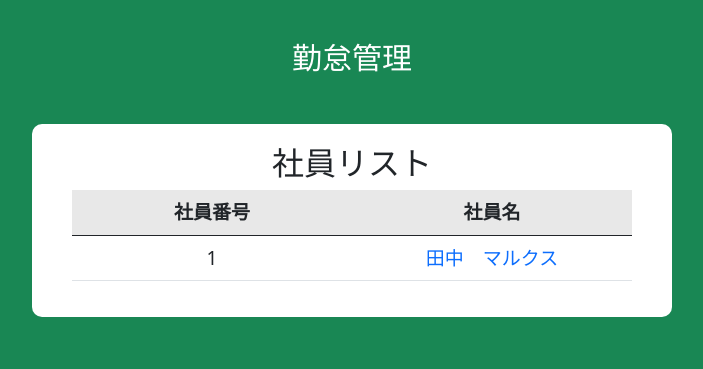
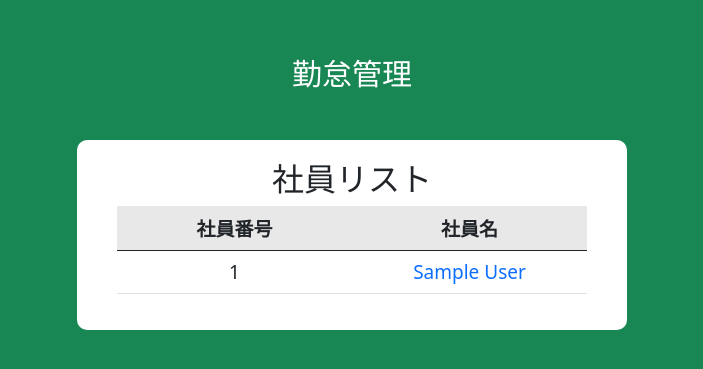
Before and after one commit to fukudadairin/work, a PHP site: page /admin/user_list.php in a window 1280 px wide. Shown: the top 369 px of the page, without its empty margins (288-991 px from the left). Run offline with PHP 8.4, Linux system fonts and the light colour scheme; tables that the repository leaves empty or names only in its code hold one stand-in row (values such as "Sample post").

Commit message:
r402262019管理者の社員リストまで

```diff
--- a/admin/user_list.php
+++ b/admin/user_list.php
@@ -1,3 +1,39 @@
+<?php
+echo "<pre>";
+
+require_once(dirname(__FILE__) . "/../config/config.php");
+require_once(dirname(__FILE__) . "/../function.php");
+session_start();
+
+
+$pdo  = connect_db();
+$sql = "SELECT id,login_id,name,login_password,auth_type FROM user ";
+$stmt = $pdo->prepare($sql);
+$stmt->execute();
+$admin_all_user = $stmt->fetchAll(PDO::FETCH_UNIQUE);
+$_SESSION["admin_all_user"] = $admin_all_user;
+$admin_all_user = $_SESSION["admin_all_user"];
+
+
+$pdo  = connect_db();
+$sql = "SELECT COUNT(*) FROM user";
+$stmt = $pdo->prepare($sql);
+$stmt->execute();
+$admin_listCount = $stmt->fetch();
+$_SESSION["admin_listCount"] = $admin_listCount;
+$admin_listCount = $_SESSION["admin_listCount"];
+$admin_listCount = $admin_listCount["COUNT(*)"];
+
+// 検証用
+// var_dump($admin_all_user);
+// var_dump($admin_all_user[$i]);
+// var_dump($_SESSION);
+
+echo "</pre>";
+
+?>
+
+
 <!DOCTYPE html>
 <html lang="ja">
 
@@ -14,20 +50,36 @@
     <h1 class="text-white">勤怠管理</h1>
 
     <section class="aaa">
-        <form action="./index.php" class="from_user_list">
+        <form action="./index.php" class="admin_user_list">
             <h2>社員リスト</h2>
             <table class="table">
                 <thead>
                     <tr class="bg-light">
-                        <th scope="col" class="fw-bold">社員番号</th>
-                        <th scope="col" class="fw-bold">社員名</th>
+                        <th scope="col" class="fw-bold text-center">社員番号</th>
+                        <th scope="col" class="fw-bold text-center">社員名</th>
                     </tr>
                 </thead>
                 <tbody>
-                    <tr>
-                        <th scope="row">1</th>
-                        <td><a href="/r40208/admin/user_result.php" class="underline">田中　マルクス</a></td>
-                    </tr>
+                    <?php for ($i = 1; $i <= $admin_listCount; $i++) : ?>
+                        <?php
+
+                        $admin_login_id = "";
+                        $admin_login_name = "";
+
+                        $admin_user = $admin_all_user[$i];
+
+                        // $list = $admin_user["login_id"];
+                        // echo "———————————————————";
+                        // var_dump($admin_user);
+                        ?>
+
+                        <tr>
+                            <th scope="row" class="text-center"><?= $admin_user["login_id"] ?></th>
+                            <td class="text-center"><a href="/r40208/admin/user_result.php" class="underline"><?= $admin_user["name"] ?></a></td>
+                        </tr>
+
+                    <?php endfor; ?>
+
                 </tbody>
             </table>
 
--- a/style.css
+++ b/style.css
@@ -50,8 +50,8 @@ h1 {
 }
 
 /* ———————————————————
+一般ユーザー
 管理画面*/
-
 .from_user_list {
     text-align: center;
     font-size: 19px;
@@ -60,6 +60,18 @@ h1 {
     border-radius: 10px;
     padding: 20px 40px;
     width: 50%;
+}
+/* ———————————————————
+管理者
+管理画面*/
+.admin_user_list {
+    text-align: center;
+    font-size: 19px;
+    margin: 0 auto;
+    background-color: #fff;
+    border-radius: 10px;
+    padding: 20px 40px;
+    width: 550px;
 }
 
 /* ———————————————————
```
Also changed, not shown: admin/login.php (+37 -16 lines).
